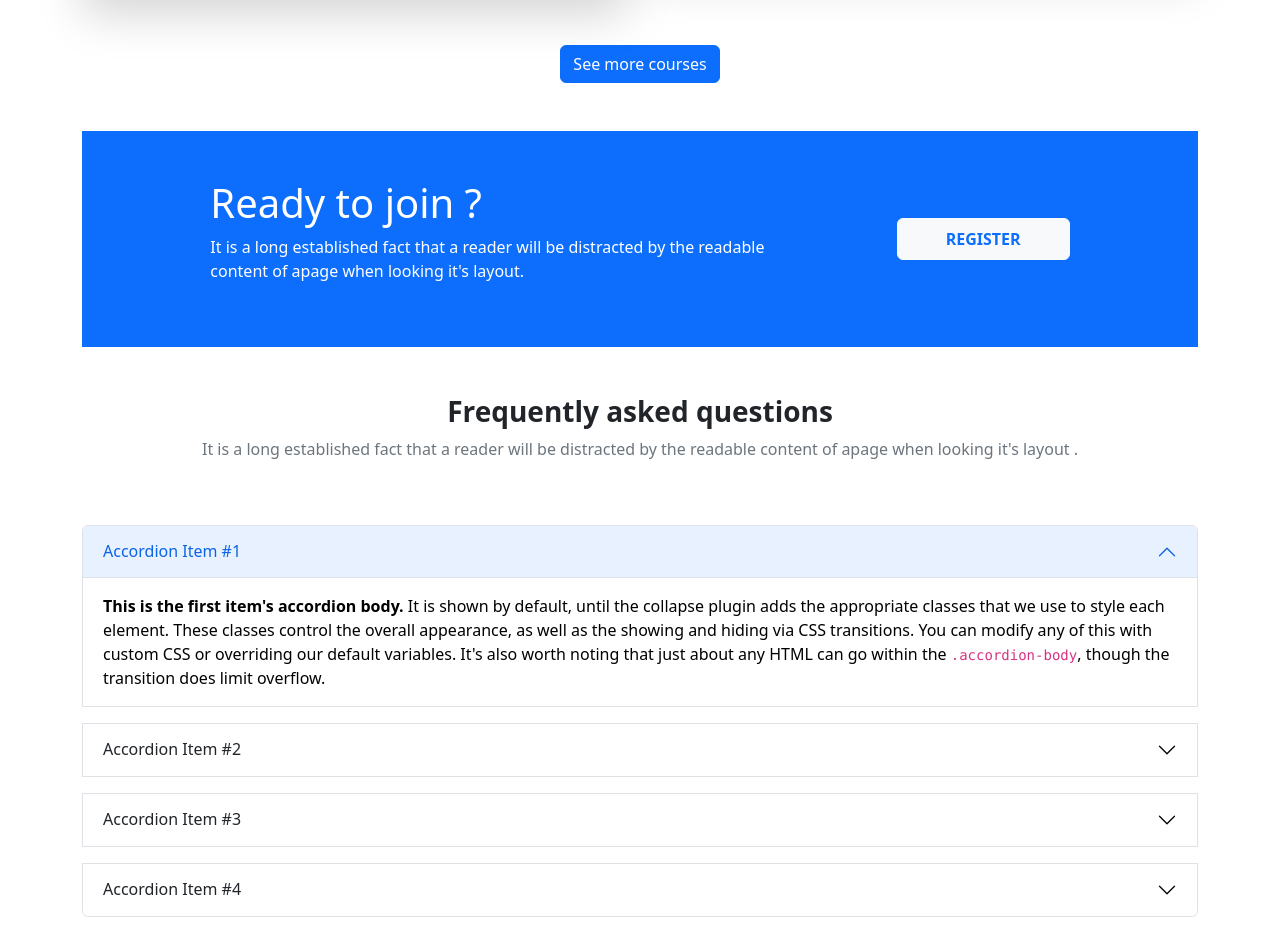
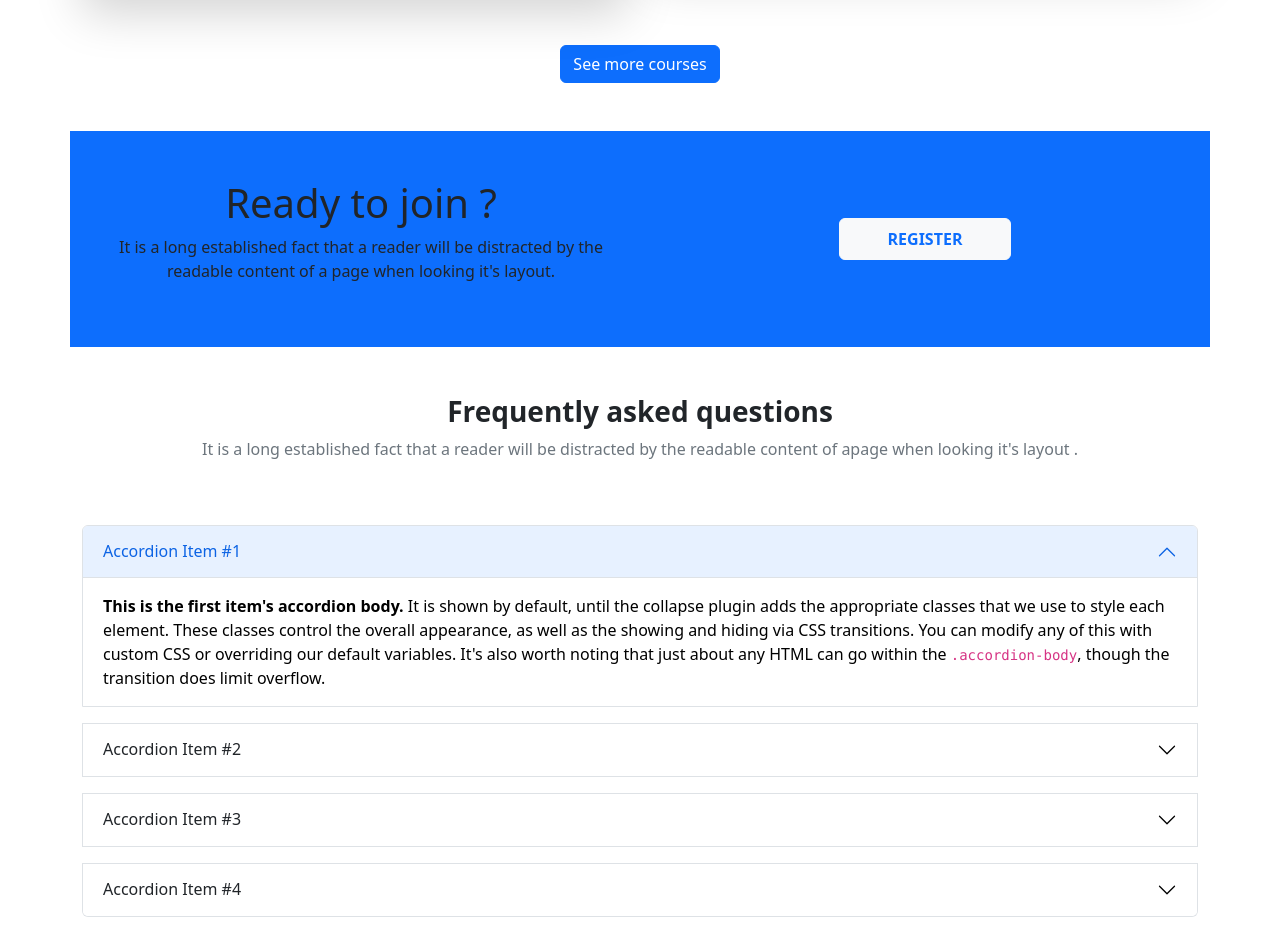
Before and after one commit to Tanzina325/ed-tech, a plain HTML site: page index.html in a window 1280 px wide. Shown: the part 1544-2472 px from the top of the page. Drawn offline with nearby package versions, Linux system fonts and the light colour scheme.

Commit message:
modal recover

```diff
--- a/index.html
+++ b/index.html
@@ -166,12 +166,13 @@
       </section>
       <div class="d-flex justify-content-center"><button class="btn btn-primary ">See more courses</button></div>
       <section class="container">
-        <div class="d-flex flex-column flex-lg-row justify-content-center justify-content-lg-evenly align-items-center bg-primary my-5 py-5">
-          <div class="w-50 text-white">
+        <div class="row   justify-content-center align-items-center bg-primary my-5 py-5">
+          <div class="  text-center ps-4 col-lg-6">
            <h1>Ready to join ?</h1>
-           <p>It is a long established fact that a reader will be distracted by the readable
-            content of apage when looking it's layout.</p></div>
-<div><button type="button" class="btn btn-light px-5 py-2 my-3  text-primary fw-bold" data-bs-toggle="modal" data-bs-target="#exampleModal">
+           <p>It is a long established fact that a reader will be distracted by
+          the readable
+            content of a page when looking it's layout.</p></div>
+<div class="col-lg-6 text-center"><button type="button" class="btn btn-light px-5 py-2 my-3  text-primary fw-bold" data-bs-toggle="modal" data-bs-target="#exampleModal">
   REGISTER
 </button><div class="modal fade" id="exampleModal" tabindex="-1" aria-labelledby="exampleModalLabel" aria-hidden="true">
   <div class="modal-dialog">
```
